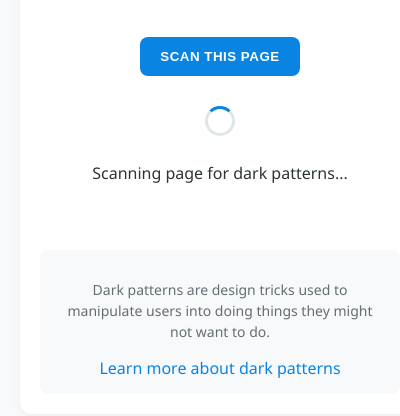
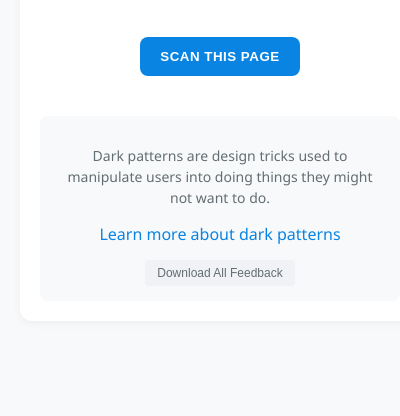
Before and after one commit to rudrkadam/Dark-Patterns-Detector, a browser extension: page popup.html in a window 400 px wide. Shown: the part 76-492 px from the top of the page. Drawn offline with Linux system fonts and the light colour scheme.

Commit message:
Version 2.1.0: Fix loading spinner and add Download All Feedback button

```diff
--- a/popup.css
+++ b/popup.css
@@ -436,3 +436,25 @@ h2 {
   font-size: 14px;
   text-align: center;
 }
+
+/* Download Feedback Button */
+.download-feedback-btn {
+  margin-top: 15px;
+  padding: 6px 12px;
+  background-color: #f1f2f6;
+  color: #636e72;
+  border: none;
+  border-radius: 4px;
+  cursor: pointer;
+  font-size: 12px;
+  width: fit-content;
+  display: block;
+  margin-left: auto;
+  margin-right: auto;
+  transition: all 0.2s;
+}
+
+.download-feedback-btn:hover {
+  background-color: #dfe6e9;
+  color: #2d3436;
+}
--- a/popup.html
+++ b/popup.html
@@ -11,7 +11,7 @@
 
     <div id="initial-view">
       <button id="scan-button" class="primary-button">Scan This Page</button>
-      <div class="loading" id="loading-spinner">
+      <div class="loading" id="loading-spinner" style="display: none;">
         <div class="loading-spinner"></div>
         <p>Scanning page for dark patterns...</p>
       </div>
@@ -84,6 +84,7 @@
     <div class="info-section">
       <p>Dark patterns are design tricks used to manipulate users into doing things they might not want to do.</p>
       <a href="https://www.deceptive.design/" target="_blank" class="learn-more-link">Learn more about dark patterns</a>
+      <button id="download-all-feedback" class="download-feedback-btn">Download All Feedback</button>
     </div>
   </div>
 
--- a/popup.js
+++ b/popup.js
@@ -19,6 +19,7 @@ document.addEventListener('DOMContentLoaded', () => {
   const backToHome = document.getElementById('back-to-home');
   const exportJson = document.getElementById('export-json');
   const exportCsv = document.getElementById('export-csv');
+  const downloadAllFeedback = document.getElementById('download-all-feedback');
 
   // Variables for tracking
   let currentUrl = '';
@@ -354,6 +355,18 @@ document.addEventListener('DOMContentLoaded', () => {
       });
   });
 
+  // Download all feedback button handler
+  downloadAllFeedback.addEventListener('click', () => {
+    exportFeedbackToCsv()
+      .then(() => {
+        showTemporaryMessage('Feedback data downloaded successfully!');
+      })
+      .catch((error) => {
+        console.error('Error exporting feedback:', error);
+        showError('Failed to download feedback data.');
+      });
+  });
+
   // Show temporary message in thank you view
   function showTemporaryMessage(message) {
     const messageEl = document.createElement('div');
```
Also changed, not shown: CHANGELOG.md, manifest.json.
